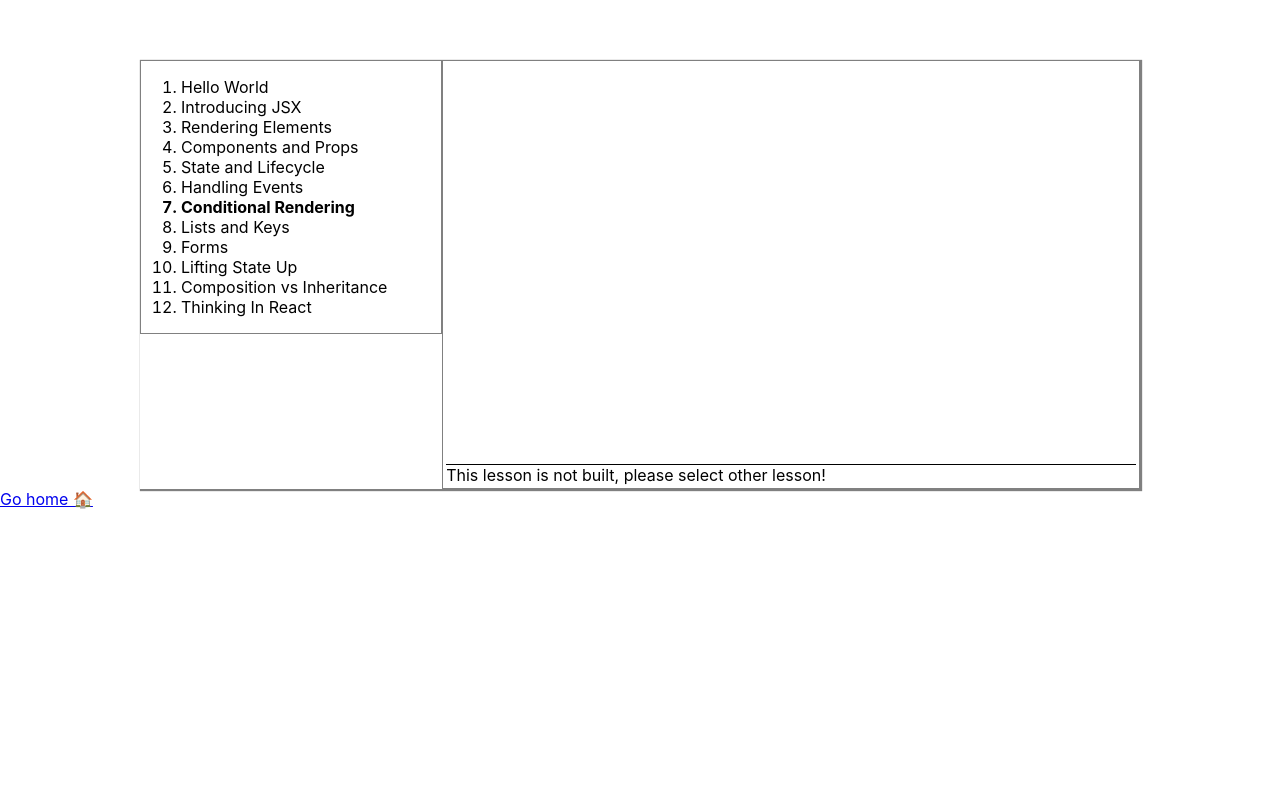
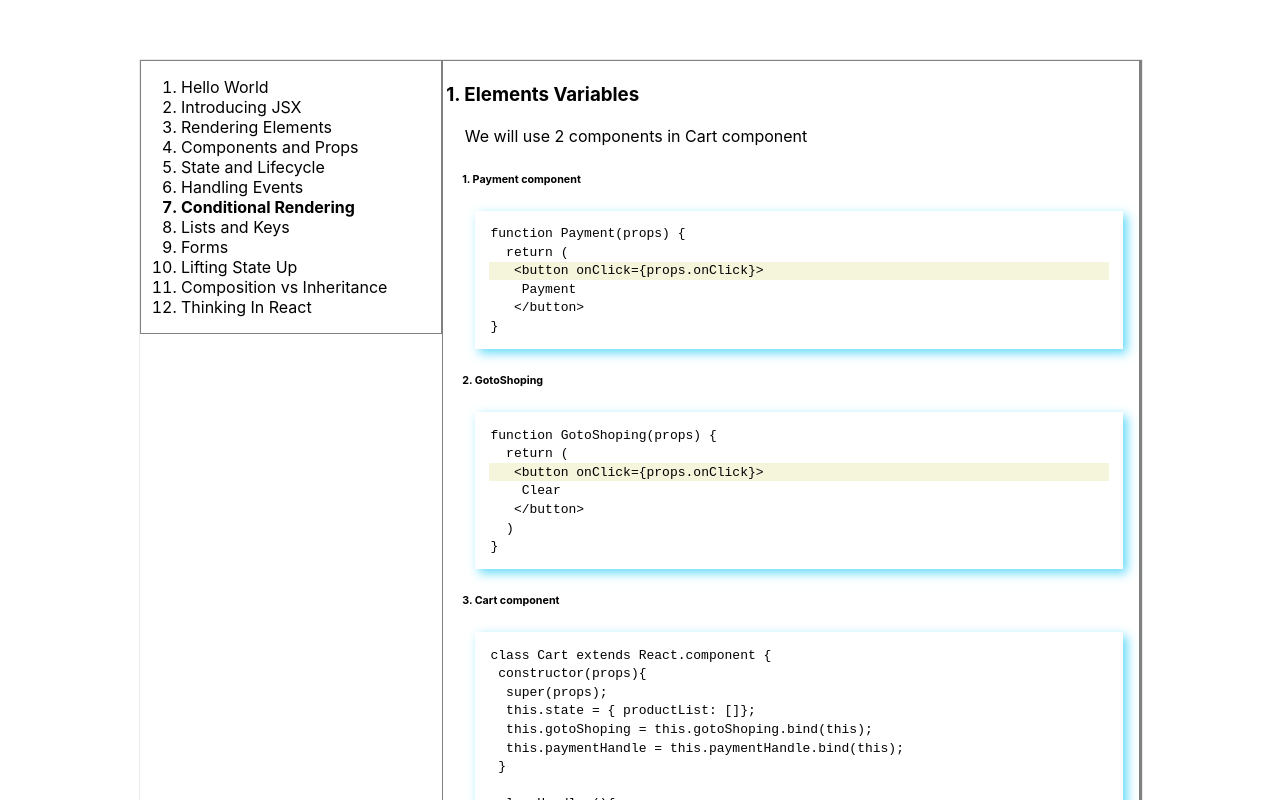
Before and after one commit to hobabe/Reactjs_2022, a React (Create React App) app in the folder Mainconcept/study_reactjs/: page /tuan-react-space in a window 1280 px wide. Both pictures are taken after a click on the item "Conditional Rendering". Shown: the top 800 px of the page. Built offline with nearby package versions, Linux system fonts and the light colour scheme.

Commit message:
7. Conditional Rendering

```diff
--- a/Mainconcept/study_reactjs/src/tuan/base-components/ReactLessonData.jsx
+++ b/Mainconcept/study_reactjs/src/tuan/base-components/ReactLessonData.jsx
@@ -5,6 +5,7 @@ import RenderingElements from "../react-lesson/t-3-rendering-elements/RenderingE
 import ComponentsAndProps from "../react-lesson/t-4-components-and-props/ComponentsAndProps";
 import StateAndLifecycle from "../react-lesson/t-5-state-and-lifecycle/StateAndLifecycle";
 import HandlingEvents from "../react-lesson/t-6-handling-events/HandlingEvents";
+import ConditionalRendering from "../react-lesson/t-7-conditional-rendering/ConditionalRendering";
 
 export function reactLessonData(){
   return {
@@ -20,7 +21,7 @@ export function reactLessonData(){
       { component: <ComponentsAndProps />, id: "ComponentsAndProps", text: "Components and Props", description: "" },
       { component: <StateAndLifecycle />, id: "StateAndLifecycle", text: "State and Lifecycle", description: "" },
       { component: <HandlingEvents />, id: "HandlingEvents", text: "Handling Events", description: "" },
-      { component: null, id: "ConditionalRendering", text: "Conditional Rendering", description: "" },
+      { component: <ConditionalRendering />, id: "ConditionalRendering", text: "Conditional Rendering", description: "" },
       { component: null, id: "ListsAndKeys", text: "Lists and Keys", description: "" },
       { component: null, id: "Forms", text: "Forms", description: "" },
       { component: null, id: "LiftingStateUp", text: "Lifting State Up", description: "" },
--- /dev/null
+++ b/Mainconcept/study_reactjs/src/tuan/react-lesson/t-7-conditional-rendering/ConditionalRendering.jsx
@@ -0,0 +1,152 @@
+function ConditionalRendering() {
+  return (
+    <div>
+      <h3>1. Elements Variables</h3>
+      <div className={"context-body"}>
+        <p>We will use 2 components in Cart component</p>
+        <h6>1. Payment component</h6>
+        <pre>
+          <p>function Payment(props) {"{"}</p>
+          <p> {" return ("}</p>
+          <p className={"b-beige"}> {'  <button onClick={props.onClick}>'}</p>
+          <p> {"   Payment"}</p>
+          <p> {"  </button>"}</p>
+          <p>{"}"}</p>
+        </pre>
+        <h6>2. GotoShoping</h6>
+        <pre>
+          <p>function GotoShoping(props) {"{"}</p>
+          <p> {" return ("}</p>
+          <p className={"b-beige"}> {'  <button onClick={props.onClick}>'}</p>
+          <p> {"   Clear"}</p>
+          <p> {"  </button>"}</p>
+          <p> {" )"}</p>
+          <p>{"}"}</p>
+        </pre>
+        <h6>3. Cart component</h6>
+        <pre>
+          <p>class Cart extends React.component {"{"}</p>
+          <p>{" constructor(props){ "}</p>
+          <p>{"  super(props);"}</p>
+          <p>{"  this.state = { productList: []};"}</p>
+          <p>{"  this.gotoShoping = this.gotoShoping.bind(this);"}</p>
+          <p>{"  this.paymentHandle = this.paymentHandle.bind(this);"}</p>
+          <p>{" } "}</p>
+          <p> </p>
+          <p>{" clearHandle (){"}</p>
+          <p>{"  this.setState(prevState => ({"}</p>
+          <p>{"   productList: [{id: '123', name: 'hat'}]"}</p>
+          <p>{"  }));"}</p>
+          <p>{" }"}</p>
+          <p> </p>
+          <p>{" paymentHandle (){"}</p>
+          <p>{"  console.log('You will be redirect to payment Gate!');"}</p>
+          <p>{" }"}</p>
+          <p> </p>
+          <p>{" render(){ "}</p>
+          <p>{"  const productCount = this.state.productList.length == 0;"}</p>
+          <p>{"  let button;"}</p>
+          <p>{"  if(productCount == 0) {"}</p>
+          <p className={"b-beige"}>{"   button = <GotoShoping onClick={this.paymentHandle}/>"}</p>
+          <p>{"  } else {"}</p>
+          <p className={"b-beige"}>{"   button = <Payment onClick={this.paymentHandle}/>"}</p>
+          <p>{"  }"}</p>
+          <p>{"  "}</p>
+          <p>{"  return ("}</p>
+          <p>{"    <p>Your card has: {productCount}</p>"}</p>
+          <p className={"b-beige"}>{"    {button}"}</p>
+          <p>{"  )"}</p>
+          <p>{" }"}</p>
+          <p>{"}"}</p>
+        </pre>
+      </div>
+      <hr />
+
+      <h3>2. Inline If with Logical && Operator</h3>
+      <div className={"context-body"}>
+        <p>We can embed expressions in JSX by wrapping them in curly braces!</p>
+        <h6>1. Multi-lines</h6>
+        <pre>
+          <p>function CheckCart(props) {"{"}</p>
+          <p> {"return ("}</p>
+          <p> {" <h3>Your card has:</h3>"}</p>
+          <p className={"b-beige"}> {"  {props.products.lenght == 0 && >"}</p>
+          <p className={"b-beige"}> {"    No products. "}</p>
+          <p className={"b-beige"}> {"  }"}</p>
+          <p>{")"}</p>
+        </pre>
+        <h6>2. Single line</h6>
+        <pre>
+          <p>{"render(){"}</p>
+          <p>{" return ("}</p>
+          <p>{" const step = 0;"}</p>
+          <p className={"b-beige"}> {" <p>{step && <b>Steps: {count}</b></p>"}</p>
+          <p>{" )"}</p>
+          <p>{"}"}</p>
+        </pre>
+      </div>
+      <hr />
+
+      <h3>3. Inline If Else with Conditional Operator</h3>
+      <div className={"context-body"}>
+        <h6>1. Single line</h6>
+        <pre>
+          <p>{"render(){"}</p>
+          <p>{" return ("}</p>
+          <p>{"  const hasProduct = false;"}</p>
+          <p className={"b-beige"}> {' Message: {hasProduct ? "Go to Shopping!": "Pay now!" }'}</p>
+          <p>{" )"}</p>
+          <p>{"}"}</p>
+        </pre>
+        <h6>2. Multi-lines</h6>
+        <pre>
+          <p>{"render(){"}</p>
+          <p>{" return ("}</p>
+          <p>{"  const hasProduct = false;"}</p>
+          <p className={"b-beige"}> {" Message:"}</p>
+          <p className={"b-beige"}> {" { hasProduct"}</p>
+          <p className={"b-beige"}> {" ? <GotoShopping />}"}</p>
+          <p className={"b-beige"}> {" : <Payment />"}</p>
+          <p>{"  }"}</p>
+          <p>{" )"}</p>
+          <p>{"}"}</p>
+        </pre>
+      </div>
+      <hr />
+
+      <h3>4. Prevent Component from Rendering</h3>
+      <div className={"context-body"}>
+        <p>We can return "null" when the condition is matched, if we want!</p>
+        <pre>
+          <p>function GotoShoping(props) {"{"}</p>
+          <p> {" if(props.products.lenght == 0){"}</p>
+          <p className={"b-beige"}> {"  return null;"}</p>
+          <p> {" }"}</p>
+          <p> </p>
+          <p> {" return ("}</p>
+          <p> {'  <button onClick="{props.onClick}">'}</p>
+          <p> {"   Clear"}</p>
+          <p> {"  </button>"}</p>
+          <p>{"}"}</p>
+        </pre>
+        <pre>
+          <p>class Cart extends React.component {"{"}</p>
+          <p>{" constructor(props){ "}</p>
+          <p>{"  super(props);"}</p>
+          <p>{"  this.state = { products: []};"}</p>
+          <p>{" } "}</p>
+          <p> </p>
+          <p>{" render(){ "}</p>
+          <p>{"  return ("}</p>
+          <p className={"b-beige"}>{"    <p>Cart: <GotoShoping products={this.state.products }/></p>"}</p>
+          <p>{"  )"}</p>
+          <p>{" }"}</p>
+          <p>{"}"}</p>
+        </pre>
+      </div>
+      <hr />
+    </div>
+  );
+}
+
+export default ConditionalRendering;
```
